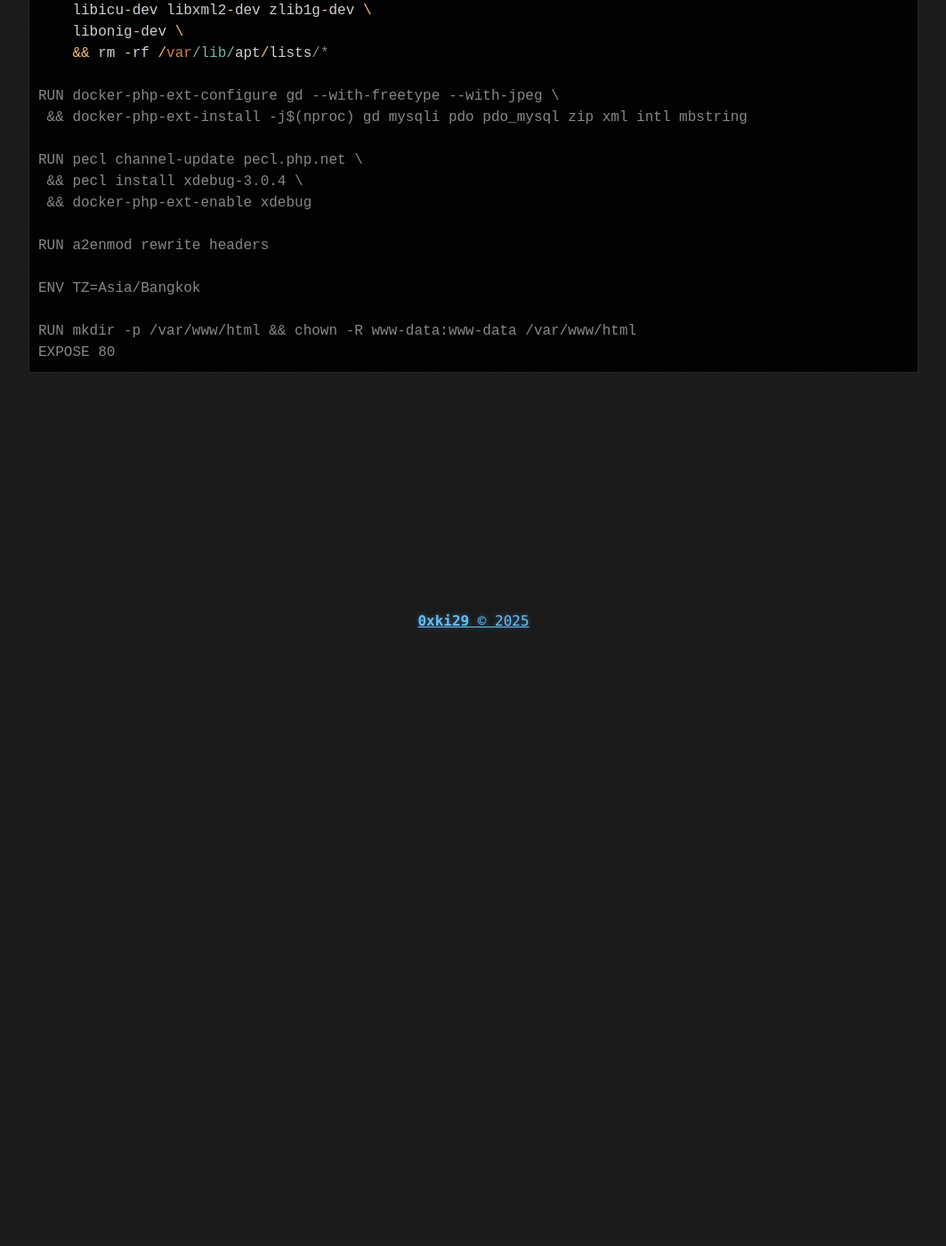
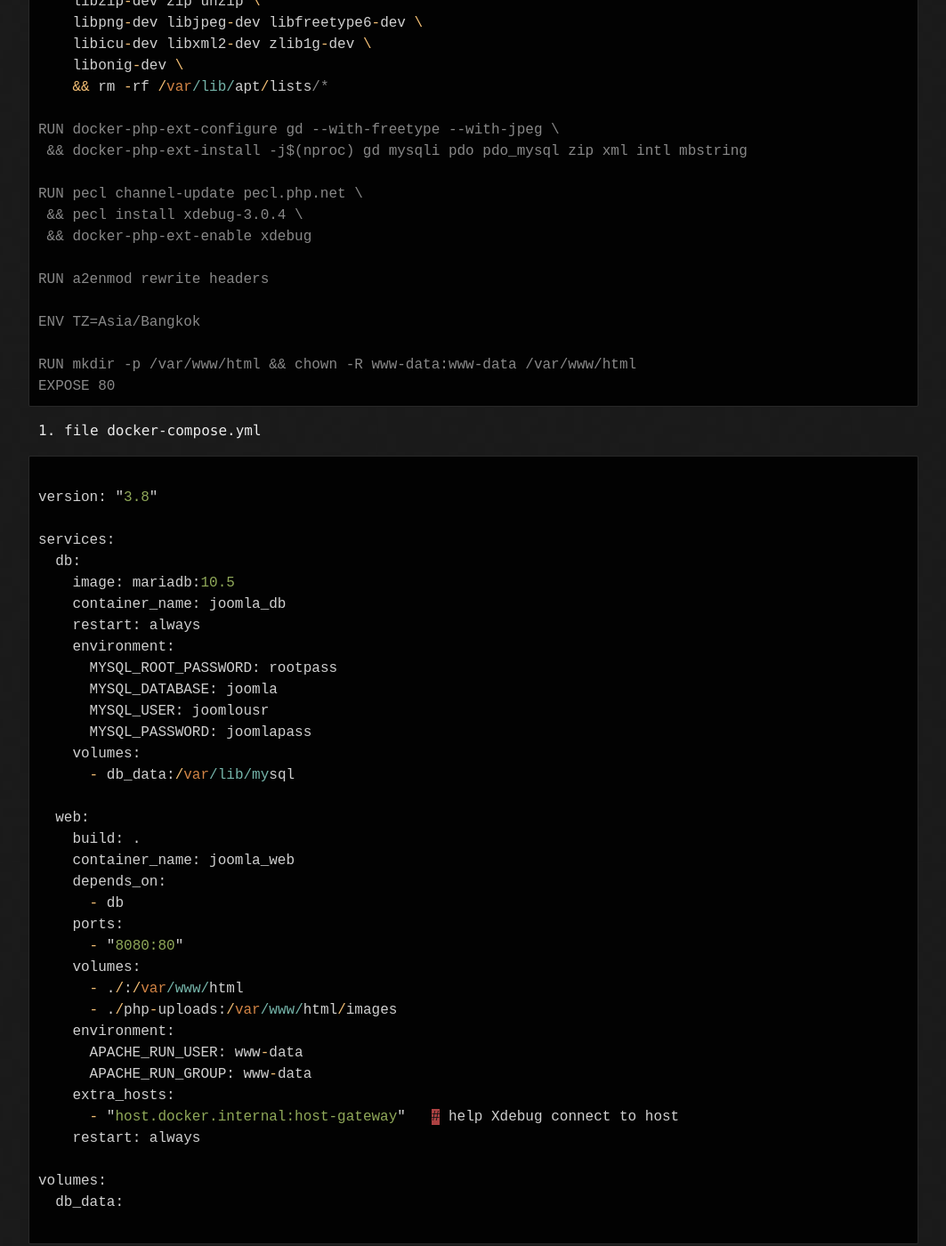
Before and after one commit to 0xki29/blog, a Jekyll site: the page built from _posts/2025-10-30-phan-tich-CVE-2023-23752.md, in a window 1280 px wide and 1400 px high, scrolled down 627 px. Shown: the whole window at 89% size, without its empty margins (108-1171 px from the left). Built offline with Jekyll 4.4.1, drawn with Linux system fonts in a browser that asks for light colours; before the commit the page ends 1116 px from its top, so only the background shows below that; some of the changed text lies outside the part shown.

Commit message:
Add post: Phân tích CVE-2023-23752

````diff
--- a/_posts/2025-10-30-phan-tich-CVE-2023-23752.md
+++ b/_posts/2025-10-30-phan-tich-CVE-2023-23752.md
@@ -9,7 +9,9 @@ This article examines CVE-2023-23752 in Joomla — a vulnerability that permits
 
 ## [](#header-2) Configurations (Docker, XdebuG)
 
-DockerFile
+You must add file DockerFile and docker-compose.yml at web root
+
+1. file DockerFile
 
 ```js
 FROM php:7.4-apache
@@ -36,3 +38,43 @@ ENV TZ=Asia/Bangkok
 RUN mkdir -p /var/www/html && chown -R www-data:www-data /var/www/html
 EXPOSE 80
 ```
+2. file docker-compose.yml
+
+```js
+
+version: "3.8"
+
+services:
+  db:
+    image: mariadb:10.5
+    container_name: joomla_db
+    restart: always
+    environment:
+      MYSQL_ROOT_PASSWORD: rootpass
+      MYSQL_DATABASE: joomla
+      MYSQL_USER: joomlousr
+      MYSQL_PASSWORD: joomlapass
+    volumes:
+      - db_data:/var/lib/mysql
+
+  web:
+    build: .
+    container_name: joomla_web
+    depends_on:
+      - db
+    ports:
+      - "8080:80"
+    volumes:
+      - ./:/var/www/html
+      - ./php-uploads:/var/www/html/images
+    environment:
+      APACHE_RUN_USER: www-data
+      APACHE_RUN_GROUP: www-data
+    extra_hosts:
+      - "host.docker.internal:host-gateway"   # help Xdebug connect to host
+    restart: always
+
+volumes:
+  db_data:
+
+```
````
